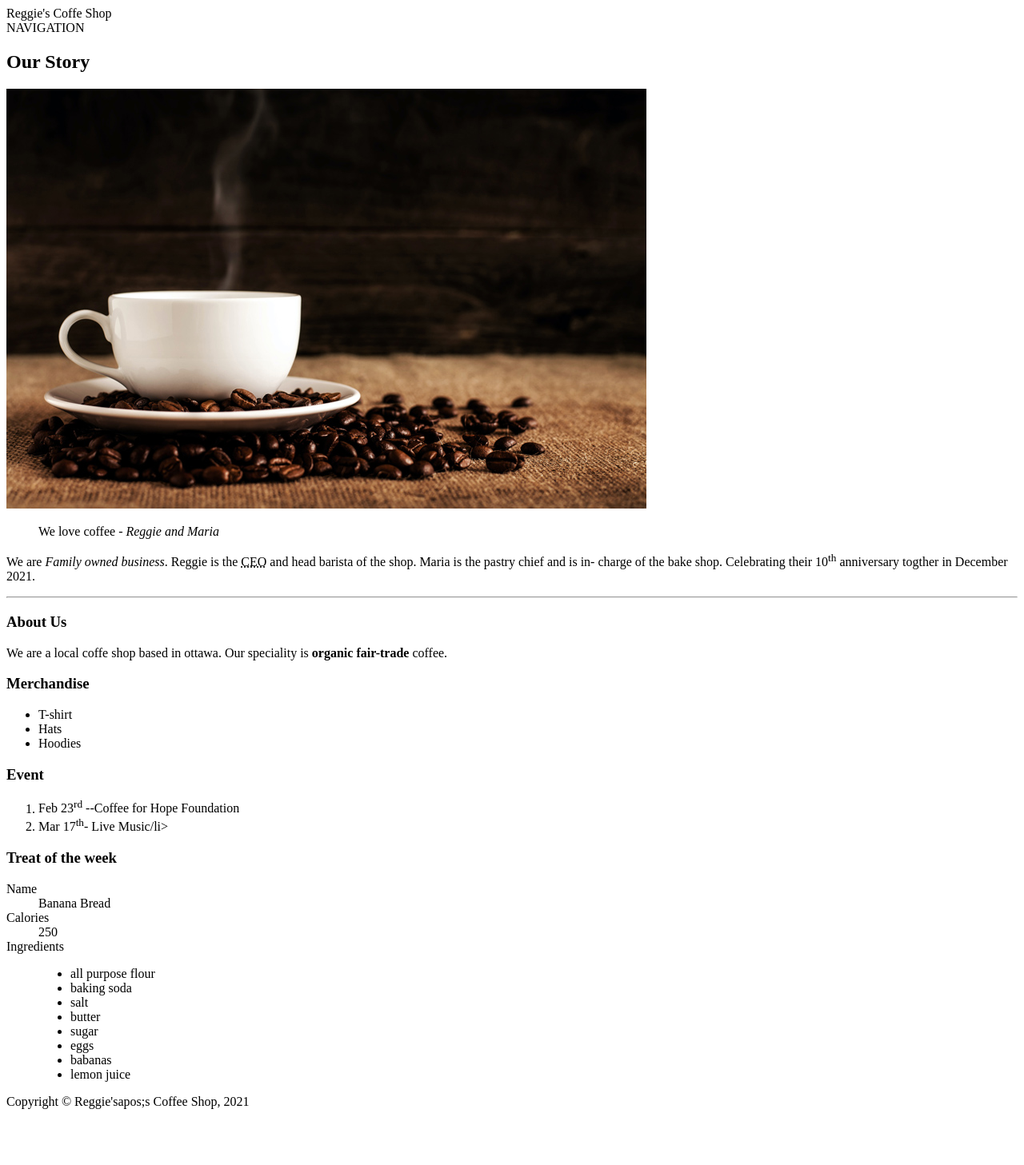
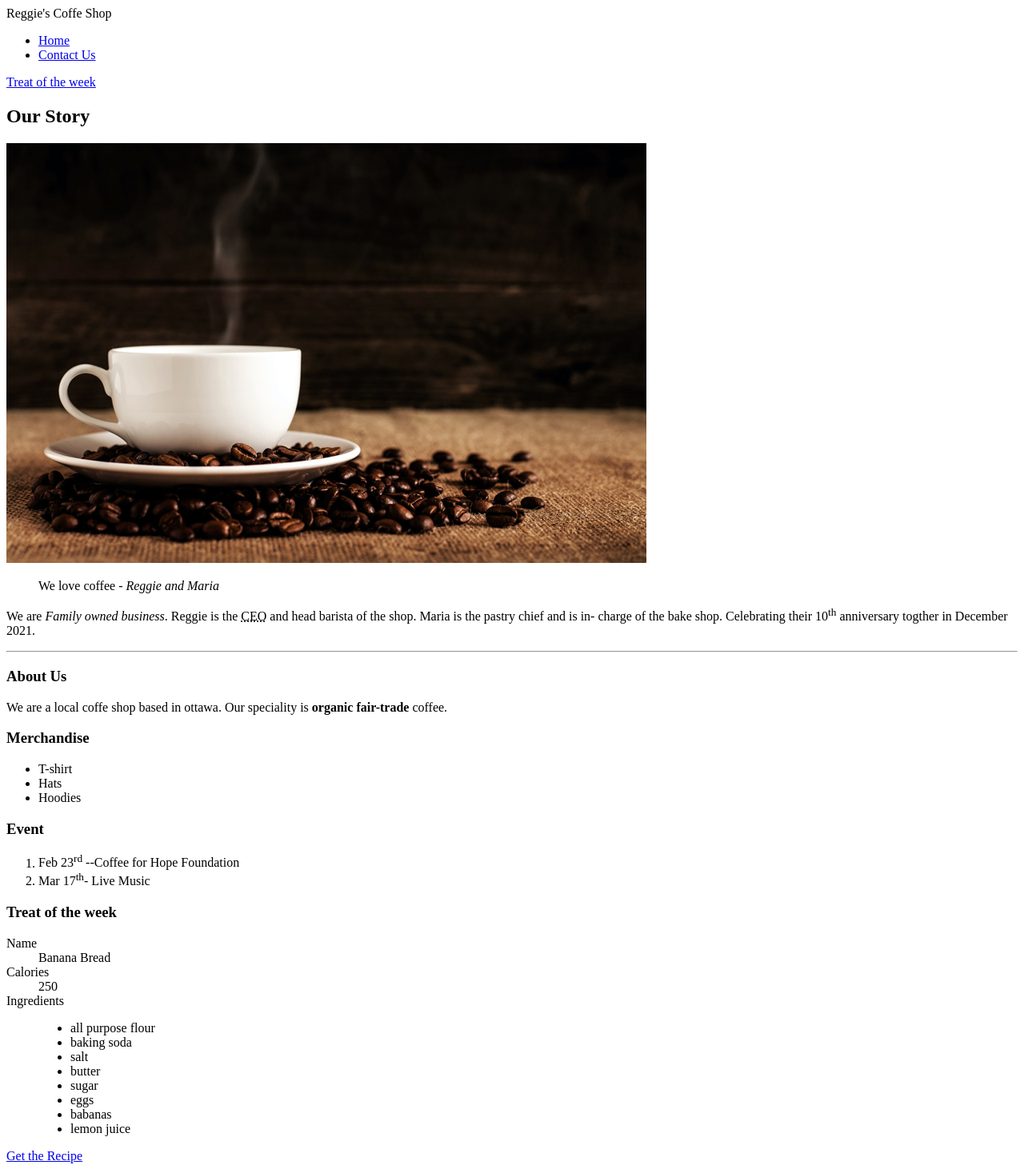
Before and after one commit to oyen0002/oyen0002.github.io, a plain HTML site: page week-4/index.html in a window 1280 px wide. Shown: the top 1457 px of the page at 80% size. Before the commit the page ends 1403 px from the top, so only its background shows below. Drawn offline with Linux system fonts and the light colour scheme.

Commit message:
Adding links

```diff
--- a/week-4/index.html
+++ b/week-4/index.html
@@ -17,9 +17,22 @@
 
      <header>
          <hi> Reggie's Coffe Shop</hi>
-         <nav>NAVIGATION</nav>
+         <nav>
+             <ul>
+                 <li>
+             <a href="index.html">Home</a>
+            </li>
+            <li>
+             <a href="contact.html">Contact Us</a>
+             </li>
+            </ul>
+         </nav>
      </header>
+     <!--main content of the page -->
      <main>
+         <!-- adding an on page link -->
+         <a href="#treatofweek">Treat of the week</a>
+
          <article>
              <h2>Our Story</h2>
              <!-- Adding image -->
@@ -33,7 +46,7 @@
                  their 10<sup>th</sup> anniversary togther in December 2021.
              </p>
              <hr>
-             <section>
+             <section id="treatofweek">
                  <h3>About Us</h3>
                  <p>
                      We are a local coffe shop based in ottawa. Our speciality is
@@ -53,7 +66,7 @@
              <h3>Event</h3>
              <ol>
                  <li>Feb 23<sup>rd</sup> &hyphen;-Coffee for Hope Foundation</li>
-                 <li>Mar 17<sup>th</sup>&hyphen; Live Music/li>
+                 <li>Mar 17<sup>th</sup>&hyphen; Live Music</li>
              </ol>
          </section>
          <h3>Treat of the week </h3>
@@ -76,6 +89,7 @@
                  </ul>
              </dd>
          </dl>
+         <a href="https://www.yummly.com/recipe/Banana-Bread-1033797?prm-v1" target="_blank"> Get the Recipe</a>
          </section>
      </main>
      <!-- ********* footer of the page ********-->
```
Also changed, not shown: week-4/contact.html (+1 -0 lines).
